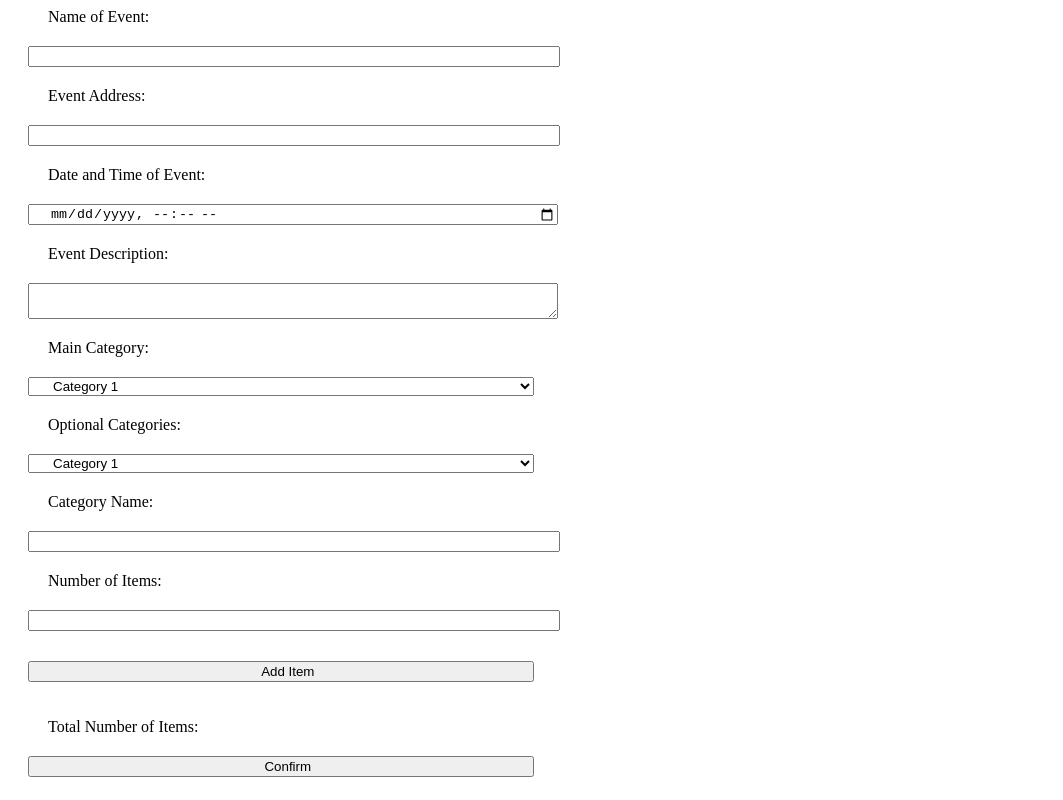
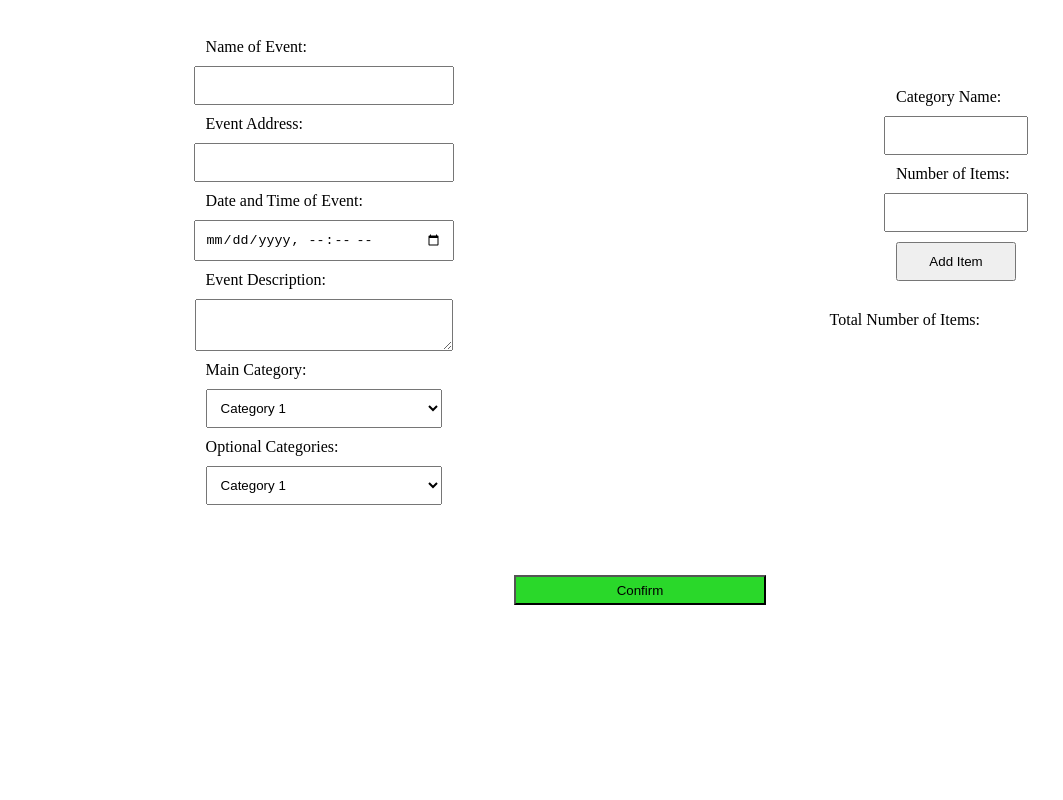
Before and after one commit to Gilgameshgb-1/TicketingService, a plain HTML site: page CreateEvent/CreateEvent.html in a window 1280 px wide. Shown: the whole page, without its empty margins (0-1063 px from the left). Drawn offline with Linux system fonts and the light colour scheme.

Commit message:
added ticketmaster

```diff
--- a/CreateEvent/CreateEvent.html
+++ b/CreateEvent/CreateEvent.html
@@ -3,8 +3,10 @@
   <head>
     <link rel="stylesheet" type="text/css" href="style.css" />
   </head>
-  <div class="form-container">
-    <form>
+  <body>
+    <div class="container">
+        <div class = "left-section">
+          <form class="form-container">
             <label for="event-name">Name of Event:</label>
             <input type="text" id="event-name" name="event-name" />
 
@@ -17,39 +19,40 @@
               id="event-date-time"
               name="event-date-time"
             />
-
             <label for="event-description">Event Description:</label>
             <textarea id="event-description" name="event-description"></textarea>
 
-      <label for="main-category">Main Category:</label>
+            <label>Main Category:</label>
             <select id="main-category" name="main-category">
               <option value="category1">Category 1</option>
               <option value="category2">Category 2</option>
               <option value="category3">Category 3</option>
             </select>
 
-      <label for="optional-categories">Optional Categories:</label>
+            <label>Optional Categories:</label>
             <select id="optional-categories" name="optional-categories">
               <option value="category1">Category 1</option>
               <option value="category2">Category 2</option>
               <option value="category3">Category 3</option>
             </select>
+          </form>
+        </div>
 
-      <div class="add-item-category">
+        <div class="right-section">
+          <div class="add-item-category" id="add-item-category">
           <label for="category-name">Category Name:</label>
           <input type="text" id="category-name" name="category-name" />
           <label for="number-of-items">Number of Items:</label>
           <input type="number" id="number-of-items" name="number-of-items" />
           <button type="button" id="add-item-button">Add Item</button>
           </div>
-
           <div id="items-summary">
             <p>Total Number of Items: <span id="total-number-of-items"></span></p>
           </div>
-
+        </div>
+    </div>
     <div class="form-bottom-section">
       <button type="submit">Confirm</button>
     </div>
-    </form>
-  </div>
+  </body>
 </html>
--- a/CreateEvent/style.css
+++ b/CreateEvent/style.css
@@ -1,15 +1,31 @@
-.form-container {
-  display: block;
+.container {
+  display: flex; /* use flexbox to layout the child elements */
 }
 
-.form-right-section {
-  flex: 1;
+.container form{
+  display: flex;
+  flex-direction: column;
+  align-content: space-between;
+  justify-content: space-between;
+  padding: 20px;
+}
+
+.left-section{
+  flex-basis: 50%;
+  flex-direction: column;
+}
+.right-section {
+  flex-basis: 50%; /* initial size of each child element is 50% of the container */
+  flex-direction: column;
 }
 
 .add-item-category {
   display: flex;
   flex-direction: column;
   align-items: flex-start;
+  padding: 10px;
+  width: 40%;
+  margin: auto;
 }
 
 .add-item-category label {
@@ -31,11 +47,37 @@
 .add-item-category label,
 .add-item-category input,
 .add-item-category button,
-#items-summary p,
+#items-summary p{
+  padding: 10px;
+  width: 40%;
+  margin: auto;
+}
+
+
+.form-bottom-section{
+  height: 150px;
+}
+
 .form-bottom-section button {
+  margin: 50px auto;
+  background-color: rgb(42, 216, 42);
   display: block;
-  width: 40%;
-  margin-bottom: 20px;
-  padding-left: 20px;
-  margin-left: 20px;
+  width: 20%;
+  height: 20%;
 }
+
+.main-container{
+  display: flex;
+  flex-direction: row;
+}
+
+.form-container {
+  flex: 1;
+  /* additional styles for form container */
+}
+
+#add-item-category {
+  width:300px;
+  margin-top: 60px;
+  /* Add additional styles as needed */
+}
```
Lines whose indentation alone changed are shown as unchanged.
